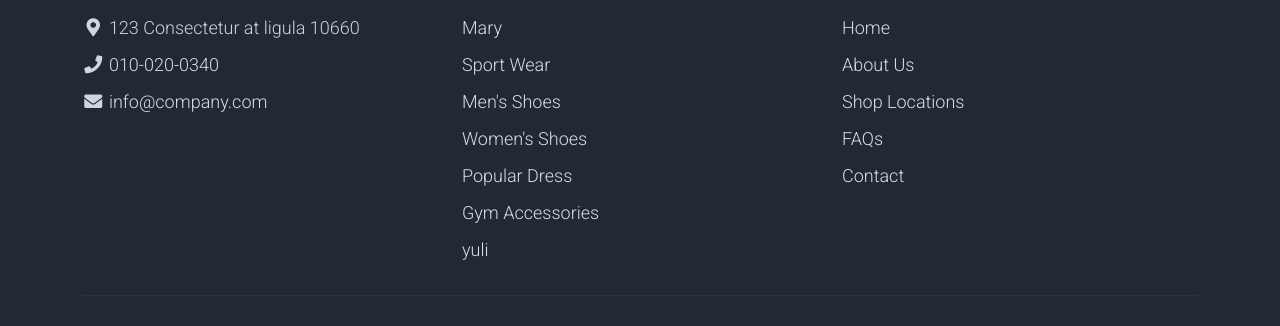
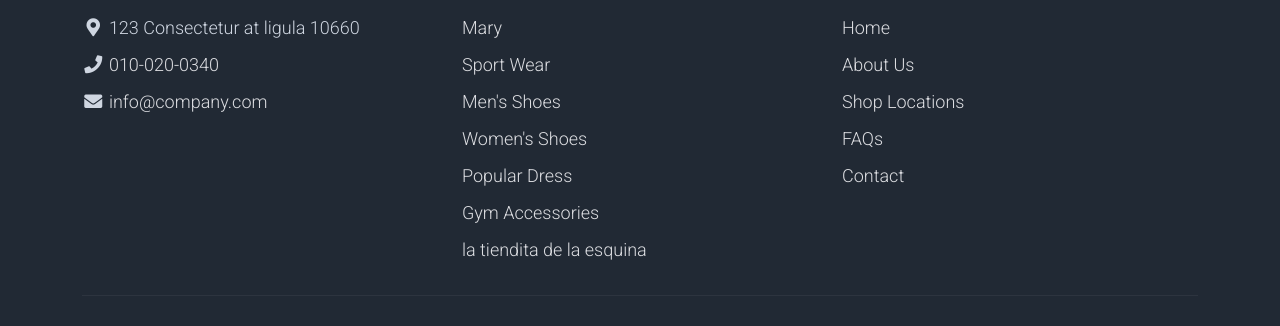
Before and after one commit to torrestafolla15july02-lab/b, a website: page public/shop-single.html in a window 1280 px wide. Shown: the part 1875-2201 px from the top of the page. Drawn offline with Linux system fonts and the light colour scheme.

```diff
--- a/public/shop-single.html
+++ b/public/shop-single.html
@@ -823,7 +823,7 @@
                         <li><a class="text-decoration-none" href="#">Women's Shoes</a></li>
                         <li><a class="text-decoration-none" href="#">Popular Dress</a></li>
                         <li><a class="text-decoration-none" href="#">Gym Accessories</a></li>
-                        <li><a class="text-decoration-none" href="#">yuli</a></li>
+                        <li><a class="text-decoration-none" href="#">la tiendita de la esquina</a></li>
                     </ul>
                 </div>
 
```
